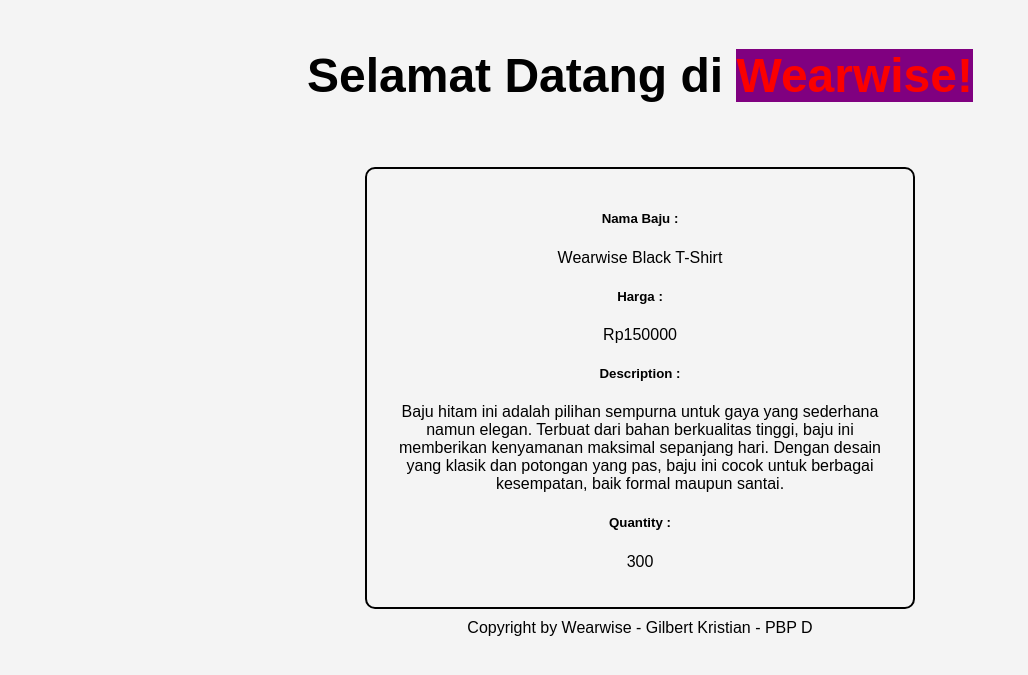
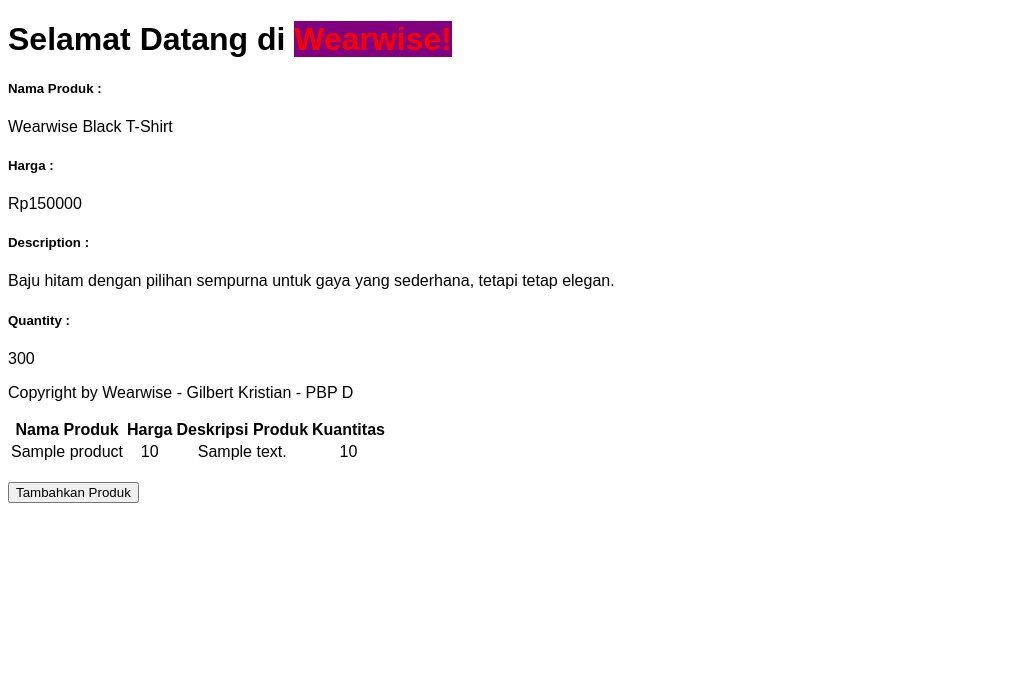
Before and after one commit to gilbertkristiaan/wearwise, a Django app: page / in a window 1280 px wide. Shown: the top 675 px of the page, without its empty margins (0-1028 px from the left). Run offline with Django 5.2, Linux system fonts and the light colour scheme; tables that the repository leaves empty hold one stand-in row (values such as "Sample post").

Commit message:
tugas 3 (in-work)

```diff
--- a/main/models.py
+++ b/main/models.py
@@ -1,10 +1,11 @@
 from django.db import models
-
+import uuid
 class Product(models.Model):
+    id = models.UUIDField(primary_key=True, default=uuid.uuid4, editable=False)
     name = models.CharField(max_length=100)
     price = models.IntegerField()
     description = models.TextField()
-    quantity = models.IntegerField(default=0)
+    quantity = models.IntegerField(default=1)
 
     @property
     def __str__(self):
--- /dev/null
+++ b/main/templates/base.html
@@ -0,0 +1,13 @@
+{% load static %}
+
+<!DOCTYPE html>
+<html lang="en">
+<head>
+    <meta charset="UTF-8">
+    <meta name="viewport" content="width=device-width, initial-scale=1.0">
+</head>
+<body>
+    {% block content %}
+    {% endblock content %}
+</body>
+</html>
--- a/main/templates/main.html
+++ b/main/templates/main.html
@@ -1,48 +1,9 @@
-<!DOCTYPE html>
-<html lang="en">
-<head>
-    <style>
-        body {
-            background-color: rgb(244, 244, 244);
-            font-family: Arial, Helvetica, sans-serif;
-        }
-
-        .header {
-            text-align: center;
-            margin-top: 3rem;
-            font-size: 3rem;
-        }
-
-        .container {
-            width: 80%;
-            margin: 0 auto;
-            border: 2px solid black;
-            padding: 20px;
-            border-radius: 10px;
-            text-align: center;
-        }
-
-        .copyright {
-            text-align: center;
-            margin: 10px 0;
-        }
-
-        .all-container {
-            position: relative;
-            top: 2rem;
-            width: 50%;
-            margin: 0 auto;
-        }
-    </style>
-    <meta charset="UTF-8">
-    <meta name="viewport" content="width=device-width, initial-scale=1.0">
+{% extends 'base.html' %}
+{% block content %}
     <title>Wearwise | Wear the Trend</title>
-</head>
-<body>
-    <h1 class="header">Selamat Datang di <mark style="background-color: purple; color: rgb(251, 0, 0);">{{ brand }}!</mark></h1>
-        <div class ="all-container">
-	<div class="container">
-            <h5>Nama Baju : </h5>
+    <body style="font-family: sans-serif;">
+        <h1>Selamat Datang di <mark style="background-color: purple; color: rgb(251, 0, 0);">{{ brand }}!</mark></h1>
+                <h5>Nama Produk : </h5>
                 <p>{{ name }}</p>
                 <h5>Harga : </h5>
                 <p>Rp{{ price }}</p>
@@ -51,7 +12,37 @@
                 <h5>Quantity :</h5>
                 <p>{{ quantity }}</p>
             </div>
-        <p class="copyright">Copyright by Wearwise - {{ myname }} - {{ kelas }}</p>
-	</div<
+            <p>Copyright by Wearwise - {{ myname }} - {{ kelas }}</p>
+
+        {% if not products %}
+        <p>Belum ada data produk tambahan yang ditambahkan di wearwise.</p>
+        {% else %}
+        <table>
+            <tr>
+            <th>Nama Produk</th>
+            <th>Harga</th>
+            <th>Deskripsi Produk</th>
+            <th>Kuantitas</th>
+            </tr>
+
+            {% comment %} Berikut cara memperlihatkan data mood di bawah baris ini
+            {% endcomment %}
+            {% for product in products %}
+            <tr>
+            <td style="text-align: center;">{{product.name}}</td>
+            <td style="text-align: center;">{{product.price}}</td>
+            <td style="text-align: center;">{{product.description}}</td>
+            <td style="text-align: center;">{{product.quantity}}</td>
+            </tr>
+            {% endfor %}
+        </table>
+        {% endif %}
+
+        <br />
+
+        <a href="{% url 'main:create_product' %}">
+            <button>Tambahkan Produk</button>
+        </a>
+    </div>
         </body>
-</html>
+{% endblock content %}
--- a/main/urls.py
+++ b/main/urls.py
@@ -1,8 +1,13 @@
 from django.urls import path
-from main.views import show_main
+from main.views import show_main, create_product, show_xml, show_json, show_xml_by_id, show_json_by_id
 
 app_name = 'main'
 
 urlpatterns = [
     path('', show_main, name='show_main'),
+    path('create-product', create_product, name='create_product'),
+    path('xml/', show_xml, name='show_xml'),
+    path('json/', show_json, name='show_json'),
+    path('xml/<str:id>/', show_xml_by_id, name='show_xml_by_id'),
+    path('json/<str:id>/', show_json_by_id, name='show_json_by_id'),
 ]
--- a/main/views.py
+++ b/main/views.py
@@ -1,14 +1,45 @@
-from django.shortcuts import render
+from django.shortcuts import render, redirect
+from main.forms import ProductForm
+from main.models import Product
+from django.http import HttpResponse
+from django.core import serializers
 
 def show_main(request):
+    products = Product.objects.all()
     context = {
         'brand' : 'Wearwise',
         'myname': 'Gilbert Kristian',
         'kelas': 'PBP D',
         'name' : 'Wearwise Black T-Shirt',
         'price': 150000,
-        'description': 'Baju hitam ini adalah pilihan sempurna untuk gaya yang sederhana namun elegan. Terbuat dari bahan berkualitas tinggi, baju ini memberikan kenyamanan maksimal sepanjang hari. Dengan desain yang klasik dan potongan yang pas, baju ini cocok untuk berbagai kesempatan, baik formal maupun santai.',
-        'quantity' : 300
+        'description': 'Baju hitam dengan pilihan sempurna untuk gaya yang sederhana, tetapi tetap elegan.',
+        'quantity' : 300,
+        'products' : products
     }
+    return render(request, "main.html", context)
 
-    return render(request, "main.html", context)
+def create_product(request):
+    form = ProductForm(request.POST or None)
+
+    if form.is_valid() and request.method == "POST":
+        form.save()
+        return redirect('main:show_main')
+
+    context = {'form' : form}
+    return render(request, "create_product.html", context)
+
+def show_xml(request):
+    data = Product.objects.all()
+    return HttpResponse(serializers.serialize("xml", data), content_type="application/xml")
+
+def show_json(request):
+    data = Product.objects.all()
+    return HttpResponse(serializers.serialize("json", data), content_type="application/json")
+
+def show_xml_by_id(request, id):
+    data = Product.objects.filter(pk=id)
+    return HttpResponse(serializers.serialize("xml", data), content_type="application/xml")
+
+def show_json_by_id(request, id):
+    data = Product.objects.filter(pk=id)
+    return HttpResponse(serializers.serialize("json", data), content_type="application/json")
--- a/wear_wise/settings.py
+++ b/wear_wise/settings.py
@@ -54,7 +54,7 @@
 TEMPLATES = [
     {
         'BACKEND': 'django.template.backends.django.DjangoTemplates',
-        'DIRS': [],
+        'DIRS': [BASE_DIR / 'templates'],
         'APP_DIRS': True,
         'OPTIONS': {
             'context_processors': [
```
Also changed, not shown: main/forms.py (added, +7 -0 lines), main/templates/create_product.html (added, +17 -0 lines), main/migrations/0003_alter_product_id.py (added), main/migrations/0004_alter_product_quantity.py (added). Lines whose indentation alone changed are shown as unchanged.
